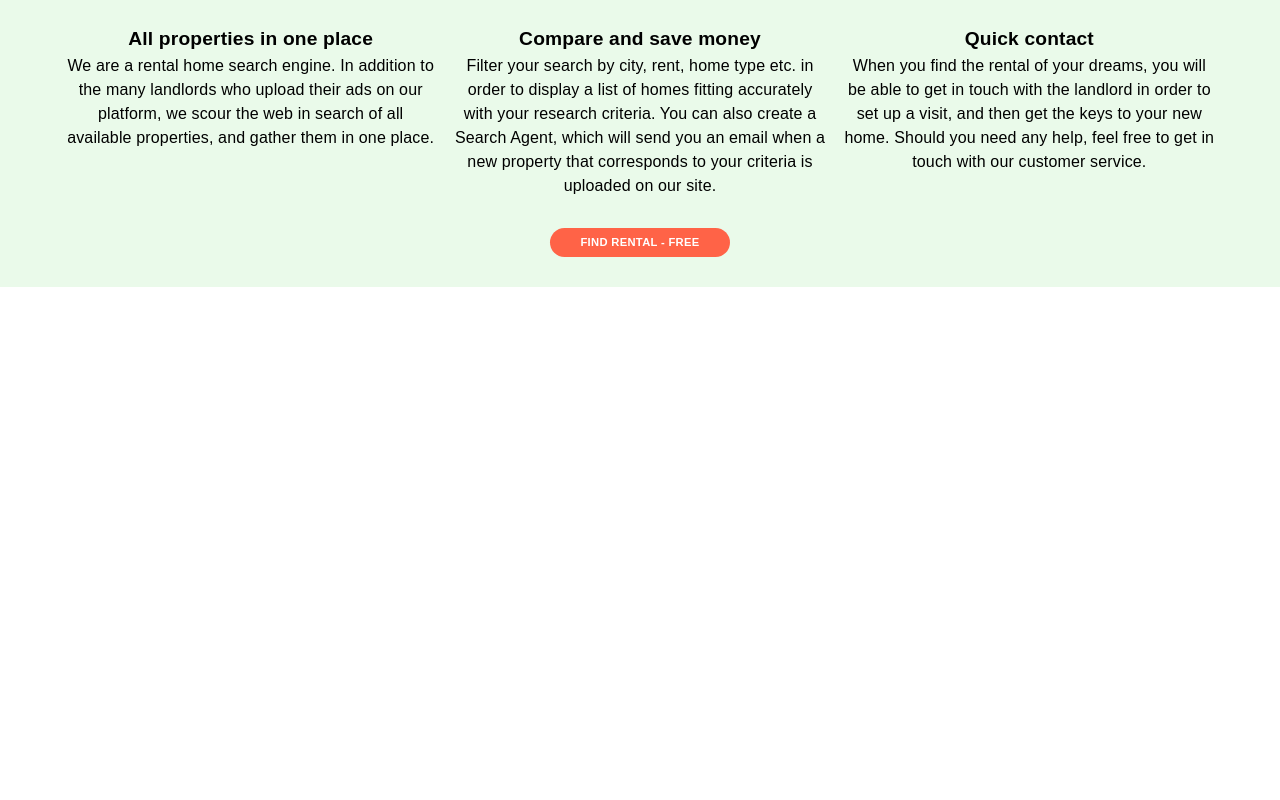
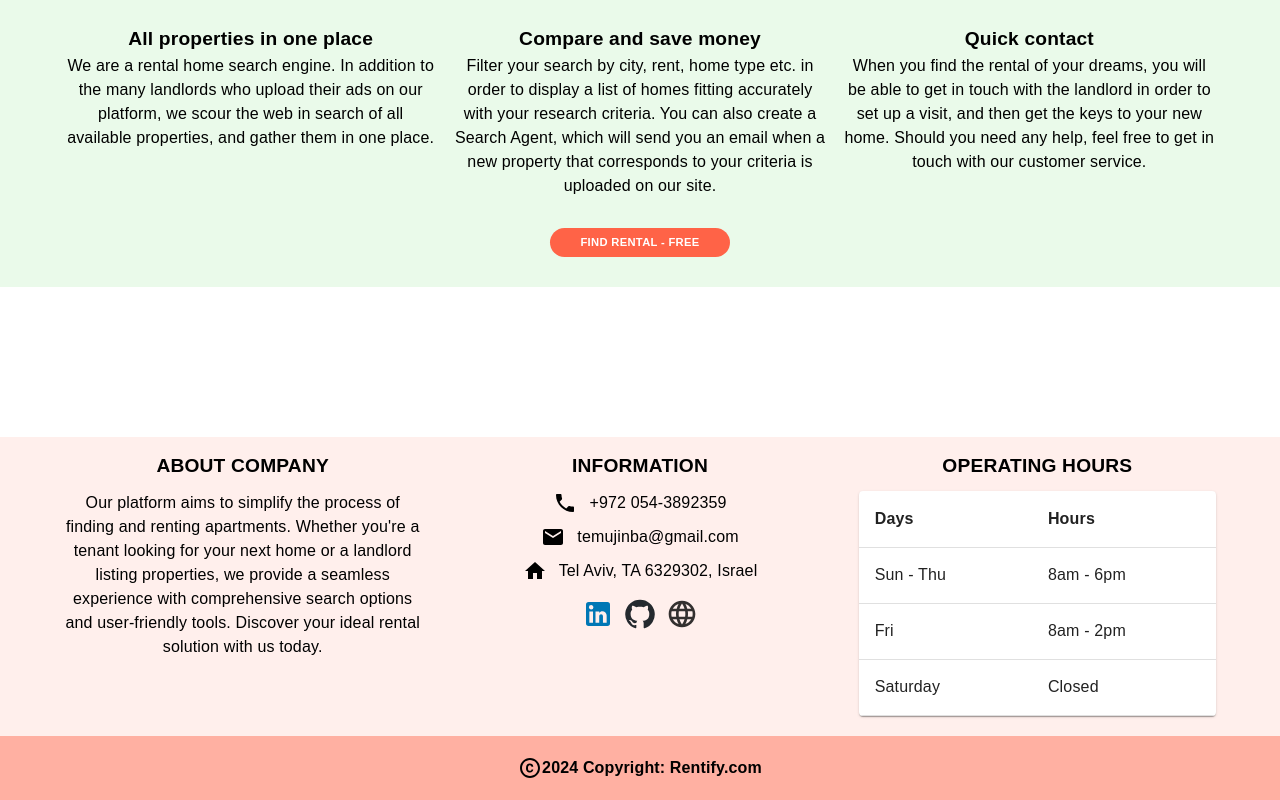
Before and after one commit to Temuujin-Bat/Rentify_MERN, a React (Vite) app in the folder RF_FE/: page / in a window 1280 px wide. Shown: the part 789-1589 px from the top of the page. Before the commit the page ends 1076 px from the top, so only its background shows below. Built offline with nearby package versions, Linux system fonts and the light colour scheme.

Commit message:
added footer

```diff
--- a/RF_FE/src/features/home/components/HomeInformation.tsx
+++ b/RF_FE/src/features/home/components/HomeInformation.tsx
@@ -16,6 +16,7 @@ export default function HomeInformation() {
         flexDirection: "column",
         alignItems: "center",
         marginTop: "50px",
+        mb: "100px",
       }}
     >
       <Typography
--- /dev/null
+++ b/RF_FE/src/layouts/main/Footer/Footer.tsx
@@ -0,0 +1,176 @@
+import Grid from "@mui/material/Unstable_Grid2/Grid2";
+import {
+  GitHub,
+  Home,
+  Language,
+  LinkedIn,
+  Mail,
+  Phone,
+} from "@mui/icons-material";
+import {
+  Typography,
+  Container,
+  Link,
+  Stack,
+  Tooltip,
+  TableContainer,
+  Paper,
+  Table,
+  TableHead,
+  TableRow,
+  TableCell,
+  TableBody,
+  Box,
+} from "@mui/material";
+
+export default function Footer() {
+  return (
+    <Container maxWidth={"lg"} sx={{ mt: "15px", mb: "20px" }}>
+      <Grid container spacing={5}>
+        {/* ABOUT COMPANY */}
+        <Grid xs={12} sm={12} md={12} lg={4}>
+          <Box sx={{ textAlign: "center" }}>
+            <Typography
+              sx={{
+                fontSize: "1.2em",
+                fontWeight: "bold",
+                mb: "10px",
+                textTransform: "uppercase",
+              }}
+            >
+              About company
+            </Typography>
+            <Typography>
+              Our platform aims to simplify the process of finding and renting
+              apartments. Whether you're a tenant looking for your next home or
+              a landlord listing properties, we provide a seamless experience
+              with comprehensive search options and user-friendly tools.
+              Discover your ideal rental solution with us today.
+            </Typography>
+          </Box>
+        </Grid>
+
+        {/* INFORMATION */}
+        <Grid xs={12} sm={6} md={6} lg={4}>
+          <Box sx={{ textAlign: "center" }}>
+            <Typography
+              sx={{
+                fontSize: "1.2em",
+                fontWeight: "bold",
+                mb: "10px",
+                textTransform: "uppercase",
+              }}
+            >
+              Information
+            </Typography>
+            <Stack
+              sx={{
+                display: "flex",
+                flexDirection: "row",
+                justifyContent: "center",
+                mb: "10px",
+              }}
+            >
+              <Phone sx={{ mr: ".5em" }} />
+              <Typography>+972 054-3892359</Typography>
+            </Stack>
+
+            <Stack
+              sx={{
+                display: "flex",
+                flexDirection: "row",
+                mb: "10px",
+                justifyContent: "center",
+              }}
+            >
+              <Mail sx={{ mr: ".5em" }} />
+              <Typography>temujinba@gmail.com</Typography>
+            </Stack>
+
+            <Stack
+              sx={{
+                display: "flex",
+                flexDirection: "row",
+                justifyContent: "center",
+              }}
+            >
+              <Home sx={{ mr: ".5em" }} />
+              <Typography>Tel Aviv, TA 6329302, Israel</Typography>
+            </Stack>
+
+            <Stack
+              sx={{
+                display: "flex",
+                flexDirection: "row",
+                justifyContent: "center",
+                mt: "15px",
+              }}
+            >
+              <Link href="#" sx={{ mr: "10px" }}>
+                <LinkedIn
+                  sx={{ color: "rgba(0, 119, 181, 1)", fontSize: "2em" }}
+                />
+              </Link>
+              <Link href="#" sx={{ mr: "10px" }}>
+                <GitHub
+                  sx={{ color: "rgba(36, 41, 46, 1)", fontSize: "2em" }}
+                />
+              </Link>
+              <Link href="#">
+                <Tooltip title="Portfolio">
+                  <Language
+                    sx={{ color: "rgba(0, 0, 0, 0.8)", fontSize: "2em" }}
+                  />
+                </Tooltip>
+              </Link>
+            </Stack>
+          </Box>
+        </Grid>
+
+        {/* OPERATING HOURS */}
+        <Grid xs={12} sm={6} md={6} lg={4}>
+          <Box sx={{ textAlign: "center" }}>
+            <Typography
+              sx={{
+                fontSize: "1.2em",
+                fontWeight: "bold",
+                mb: "10px",
+                textTransform: "uppercase",
+              }}
+            >
+              Operating hours
+            </Typography>
+
+            <TableContainer component={Paper}>
+              <Table>
+                <TableHead>
+                  <TableRow>
+                    <TableCell sx={{ fontWeight: "bold" }}>Days</TableCell>
+                    <TableCell sx={{ fontWeight: "bold" }}>Hours</TableCell>
+                  </TableRow>
+                </TableHead>
+
+                <TableBody>
+                  <TableRow>
+                    <TableCell>Sun - Thu</TableCell>
+                    <TableCell>8am - 6pm</TableCell>
+                  </TableRow>
+
+                  <TableRow>
+                    <TableCell>Fri</TableCell>
+                    <TableCell>8am - 2pm</TableCell>
+                  </TableRow>
+
+                  <TableRow>
+                    <TableCell>Saturday</TableCell>
+                    <TableCell>Closed</TableCell>
+                  </TableRow>
+                </TableBody>
+              </Table>
+            </TableContainer>
+          </Box>
+        </Grid>
+      </Grid>
+    </Container>
+  );
+}
--- /dev/null
+++ b/RF_FE/src/layouts/main/Footer/index.tsx
@@ -0,0 +1,18 @@
+import { BottomNavigation } from "@mui/material";
+import Footer from "./Footer";
+
+const ApplicationFooter = () => (
+  <BottomNavigation
+    sx={{
+      display: "flex",
+      justifyContent: "center",
+      backgroundColor: "rgba(255, 99, 71, .1)",
+      height: "100%",
+      mt: "50px",
+    }}
+  >
+    <Footer />
+  </BottomNavigation>
+);
+
+export { ApplicationFooter };
--- a/RF_FE/src/layouts/main/index.tsx
+++ b/RF_FE/src/layouts/main/index.tsx
@@ -1,9 +1,11 @@
-import { Outlet } from "react-router-dom";
+import { Outlet, useLocation } from "react-router-dom";
 
 // MUI
 import { styled } from "@mui/system";
-import { Box } from "@mui/material";
+import { Box, Typography } from "@mui/material";
 import { ApplicationBar } from "./Bar";
+import { ApplicationFooter } from "./Footer";
+import { Copyright } from "@mui/icons-material";
 
 const MainStyled = styled("main")(() => ({
   width: "100%",
@@ -13,12 +15,42 @@ const MainStyled = styled("main")(() => ({
 }));
 
 const MainLayout = () => {
+  const location = useLocation();
+  const hideFooterPaths = [
+    "/login",
+    "/register",
+    "/profile",
+    "/profile/edit-name",
+    "/profile/edit-profile",
+    "/profile/edit-account",
+    "/profile/edit-photo",
+    "/password-change",
+  ];
+  const shouldHideFooter = hideFooterPaths.includes(location.pathname);
+
   return (
     <Box sx={{ height: "100%", display: "flex", flexDirection: "column" }}>
       <ApplicationBar />
       <MainStyled>
         <Outlet />
       </MainStyled>
+      {!shouldHideFooter && <ApplicationFooter />}
+      {!shouldHideFooter && (
+        <Box
+          sx={{
+            display: "flex",
+            justifyContent: "center",
+            backgroundColor: "rgba(255, 99, 71, .5)",
+            width: "100%",
+            padding: "20px",
+          }}
+        >
+          <Copyright />
+          <Typography sx={{ fontWeight: "bold" }}>
+            2024 Copyright: Rentify.com
+          </Typography>
+        </Box>
+      )}
     </Box>
   );
 };
--- a/RF_FE/src/pages/Apartments/userApartments.tsx
+++ b/RF_FE/src/pages/Apartments/userApartments.tsx
@@ -13,12 +13,10 @@ export default function userApartments() {
   }
 
   return (
-    <>
-      <Container maxWidth={"lg"}>
-        <Grid xs={12} sm={12} md={12} lg={12}>
-          <UserApartmentsGrids />
-        </Grid>
-      </Container>
-    </>
+    <Container maxWidth={"lg"} sx={{ mb: "100px" }}>
+      <Grid xs={12} sm={12} md={12} lg={12}>
+        <UserApartmentsGrids />
+      </Grid>
+    </Container>
   );
 }
--- a/RF_FE/src/pages/apartments.tsx
+++ b/RF_FE/src/pages/apartments.tsx
@@ -20,7 +20,7 @@ export default function apartments() {
   }
 
   return (
-    <Container maxWidth={"lg"}>
+    <Container maxWidth={"lg"} sx={{ mb: "50px" }}>
       <Grid xs={12} sm={12} md={12} lg={12}>
         <ApartmentsFilter />
       </Grid>
--- a/RF_FE/src/pages/login.tsx
+++ b/RF_FE/src/pages/login.tsx
@@ -133,7 +133,7 @@ function Copyright(props: any) {
     >
       {"Copyright © "}
       <Link color="inherit" href="https://mui.com/">
-        Your Website
+        Rentify.com
       </Link>{" "}
       {new Date().getFullYear()}
       {"."}
--- a/RF_FE/src/pages/register.tsx
+++ b/RF_FE/src/pages/register.tsx
@@ -153,7 +153,7 @@ function Copyright(props: any) {
     >
       {"Copyright © "}
       <Link color="inherit" href="https://mui.com/">
-        Your Website
+        Rentify.com
       </Link>{" "}
       {new Date().getFullYear()}
       {"."}
```
